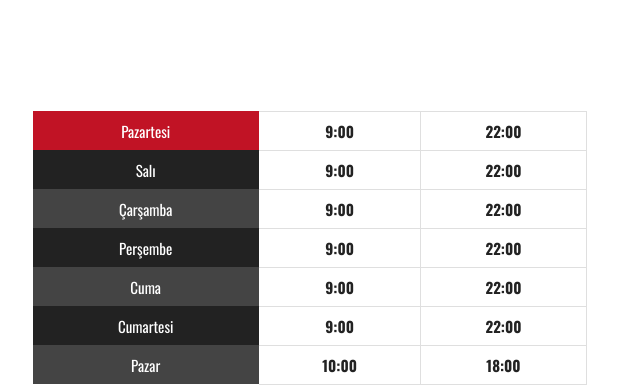
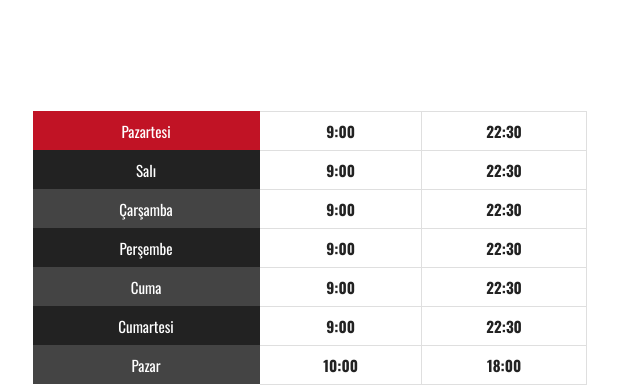
Before and after one commit to tahabsmc/xfit2, a plain HTML site: page index.html in a window 1280 px wide. Shown: the part 2500-2887 px from the top of the page, 623-1263 px from the left. Drawn offline with nearby package versions, Linux system fonts and the light colour scheme.

Commit message:
Update index.html

```diff
--- a/index.html
+++ b/index.html
@@ -204,37 +204,37 @@
 						<tr>
 							<td class="day">Pazartesi</td>
 							<td><strong>9:00</strong></td>
-							<td><strong>22:00</strong></td>
+							<td><strong>22:30</strong></td>
 
 						</tr>
 						<tr>
 							<td class="day">Salı</td>
 							<td><strong>9:00 </strong></td>
-							<td><strong>22:00</strong></td>
+							<td><strong>22:30</strong></td>
 
 						</tr>
                    	 	<tr>
 							<td class="day">Çarşamba</td>
 							<td><strong>9:00 </strong></td>
-							<td><strong>22:00</strong></td>
+							<td><strong>22:30</strong></td>
 
 						</tr>
                    	 	<tr>
 							<td class="day">Perşembe</td>
 							<td><strong>9:00 </strong></td>
-							<td><strong>22:00</strong></td>
+							<td><strong>22:30</strong></td>
 
 						</tr>
                    	 	<tr>
 							<td class="day">Cuma</td>
 							<td><strong>9:00 </strong></td>
-							<td><strong>22:00</strong></td>
+							<td><strong>22:30</strong></td>
 
 						</tr>
                    	 	<tr>
 							<td class="day">Cumartesi</td>
 							<td><strong>9:00 </strong></td>
-							<td><strong>22:00</strong></td>
+							<td><strong>22:30</strong></td>
 
 						</tr>
 							<tr>
```
